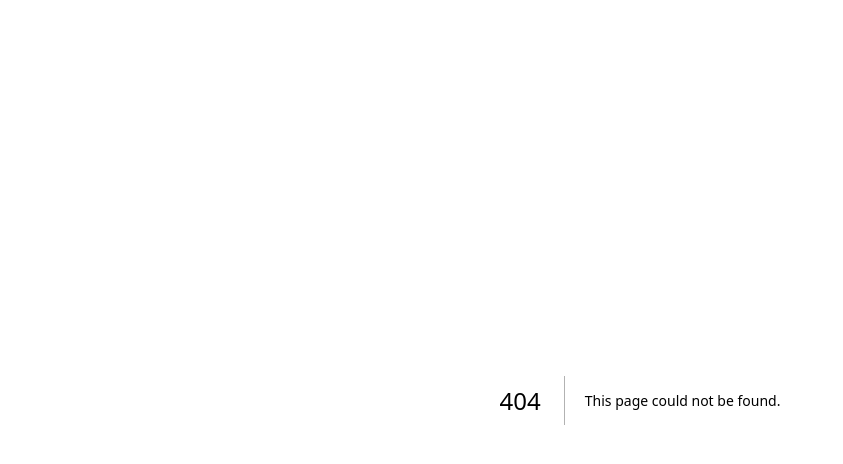
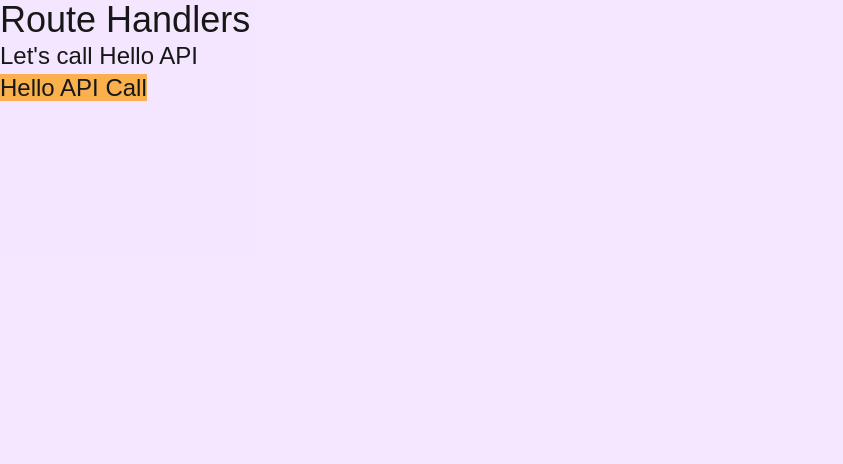
Before and after one commit to 17Swagat/Mulhite_LLM_Interface, a Next.js app: page /hello in a window 1280 px wide. Before the commit this address had no page. Shown: the top 464 px of the page, without its empty margins (0-843 px from the left). Built offline with nearby package versions, Linux system fonts and the light colour scheme.

Commit message:
Route Handler: Adding route.ts to also the /hello route. Also page.tsx and route.ts can't be in the same folder

```diff
--- /dev/null
+++ b/src/app/hello/page.tsx
@@ -0,0 +1,12 @@
+import Link from "next/link";
+export default function HomePage(){
+    return (
+        <div className="w-screen h-screen bg-purple-600/10">
+            <h1 className="text-4xl">Route Handlers</h1>
+            <p className="text-2xl">Let's call Hello API</p>
+            <Link href={'/hello/api'} className="text-2xl bg-amber-500/70">
+                Hello API Call
+            </Link>
+        </div>
+    );
+}
```
Also changed, not shown: src/app/hello/api/route.ts (renamed from src/app/hello/route.ts).
